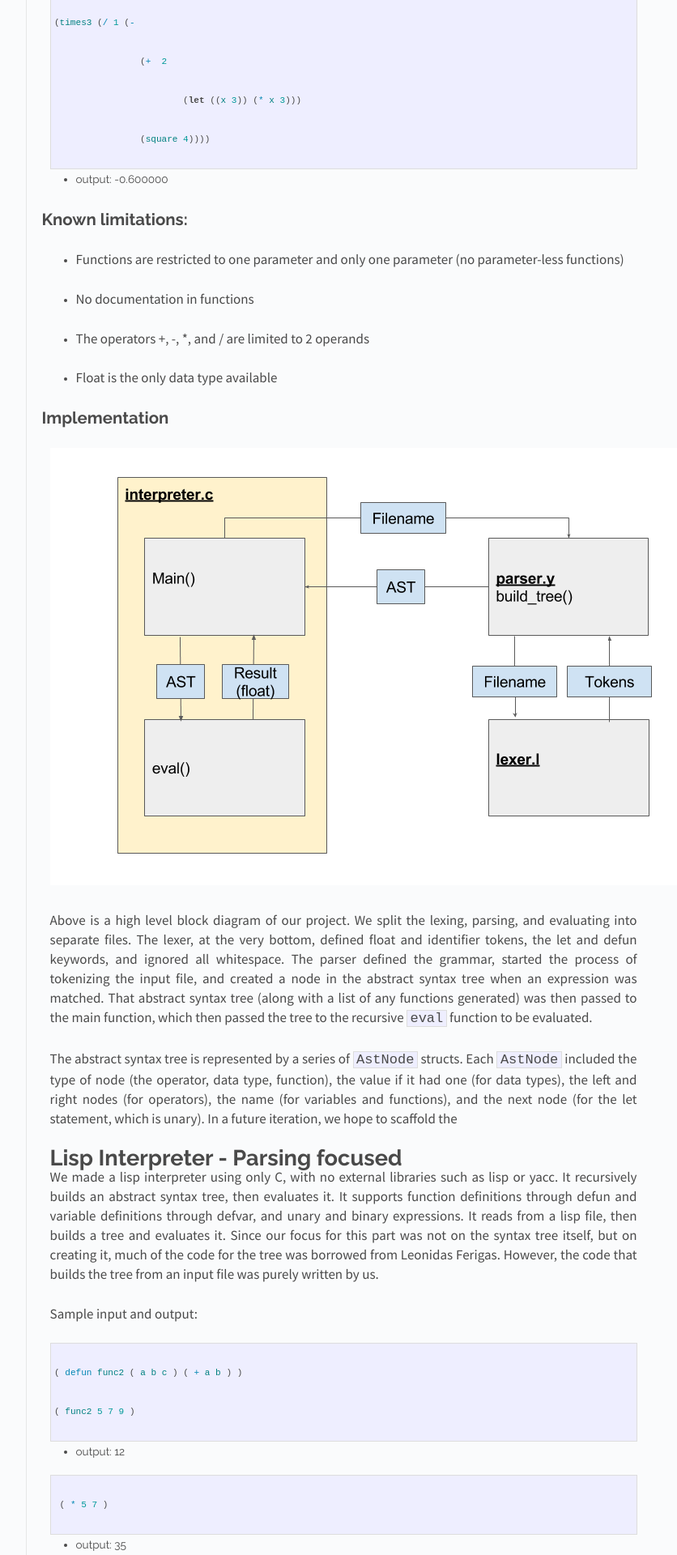
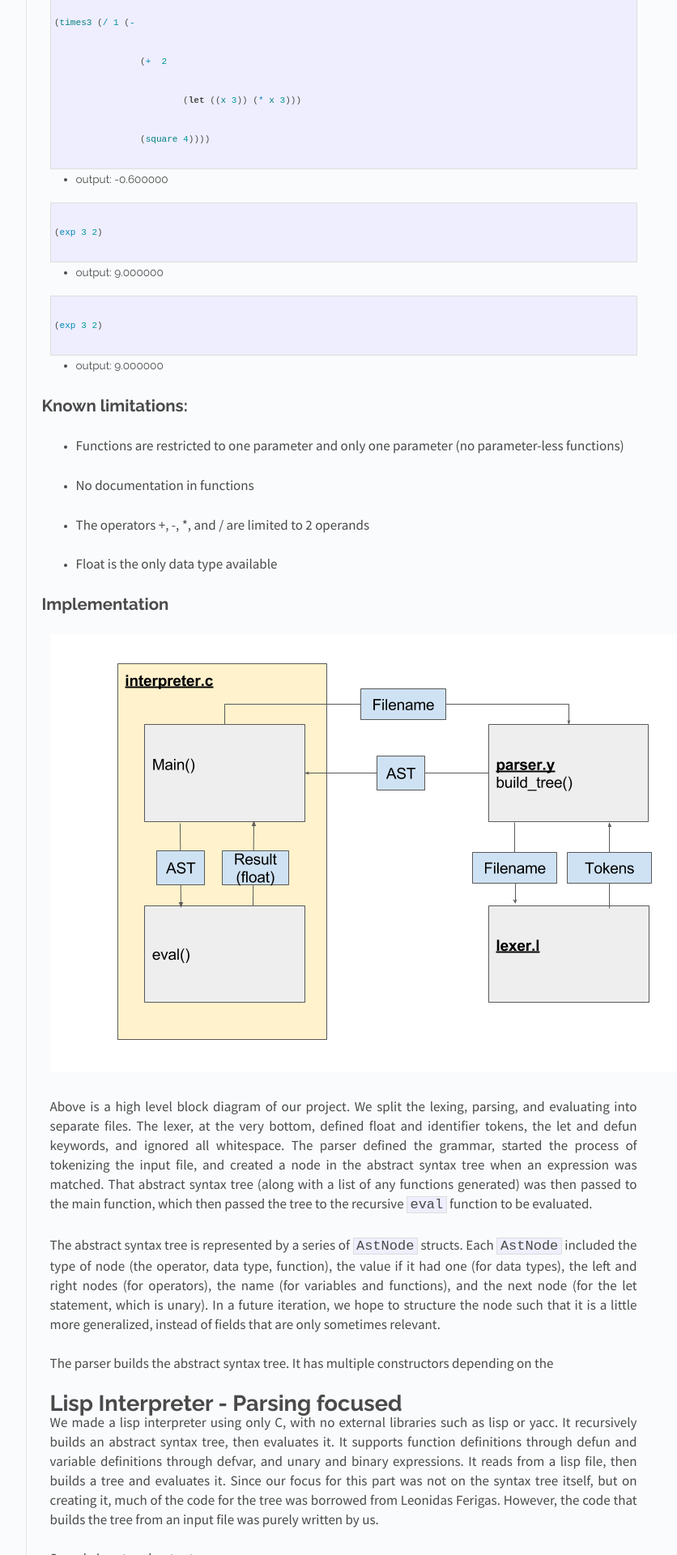
Before and after one commit to kuannie1/SoftSysEccentricEucalyptus, a Jekyll site: the page built from docs/_posts/2017-04-30-eLISP-Cs.md, in a window 1280 px wide. Shown: the part 922-2842 px from the top of the page at 81% size, without its empty margins (326-1162 px from the left). Built offline with Jekyll 4.4.1, drawn with Linux system fonts in a browser that asks for light colours; some of the changed text lies outside the part shown.

Commit message:
Update/Create 2017-04-30-eLISP-Cs.md

````diff
--- a/docs/_posts/2017-04-30-eLISP-Cs.md
+++ b/docs/_posts/2017-04-30-eLISP-Cs.md
@@ -37,6 +37,22 @@ We made an interpreter that evaluates the contents of a lisp file with an open-s
 
 * output: -0.600000
 
+```lisp
+
+(exp 3 2)
+
+```
+
+* output: 9.000000
+
+```lisp
+
+(exp 3 2)
+
+```
+
+* output: 9.000000
+
 ## Known limitations:
 
 * Functions are restricted to one parameter and only one parameter (no parameter-less functions)
@@ -52,7 +68,9 @@ We made an interpreter that evaluates the contents of a lisp file with an open-s
 
 Above is a high level block diagram of our project. We split the lexing, parsing, and evaluating into separate files. The lexer, at the very bottom, defined float and identifier tokens, the let and defun keywords, and ignored all whitespace. The parser defined the grammar, started the process of tokenizing the input file, and created a node in the abstract syntax tree when an expression was matched. That abstract syntax tree (along with a list of any functions generated) was then passed to the main function, which then passed the tree to the recursive `eval` function to be evaluated.
 
-The abstract syntax tree is represented by a series of `AstNode` structs. Each `AstNode` included the type of node (the operator, data type, function), the value if it had one (for data types), the left and right nodes (for operators), the name (for variables and functions), and the next node (for the let statement, which is unary). In a future iteration, we hope to scaffold the
+The abstract syntax tree is represented by a series of `AstNode` structs. Each `AstNode` included the type of node (the operator, data type, function), the value if it had one (for data types), the left and right nodes (for operators), the name (for variables and functions), and the next node (for the let statement, which is unary). In a future iteration, we hope to structure the node such that it is a little more generalized, instead of fields that are only sometimes relevant.
+
+The parser builds the abstract syntax tree. It has multiple constructors depending on the
 
 # Lisp Interpreter - Parsing focused
 
@@ -60,7 +78,7 @@ We made a lisp interpreter using only C, with no external libraries such as lisp
 
 Sample input and output:
 
-```lisp
+```python
 
 ( defun func2 ( a b c ) ( + a b ) )
 
@@ -70,7 +88,7 @@ Sample input and output:
 
 * output: 12
 
-```lisp
+```ruby
 
  ( * 5 7 )
 
@@ -78,7 +96,7 @@ Sample input and output:
 
 * output: 35
 
-```lisp
+```C
 
 ( defvar ( x ( + 7 10 ) ) )
 
@@ -86,7 +104,7 @@ Sample input and output:
 
 * output: 17
 
-```lisp
+```oCaml
 
 ( * 2 x )
 
````
